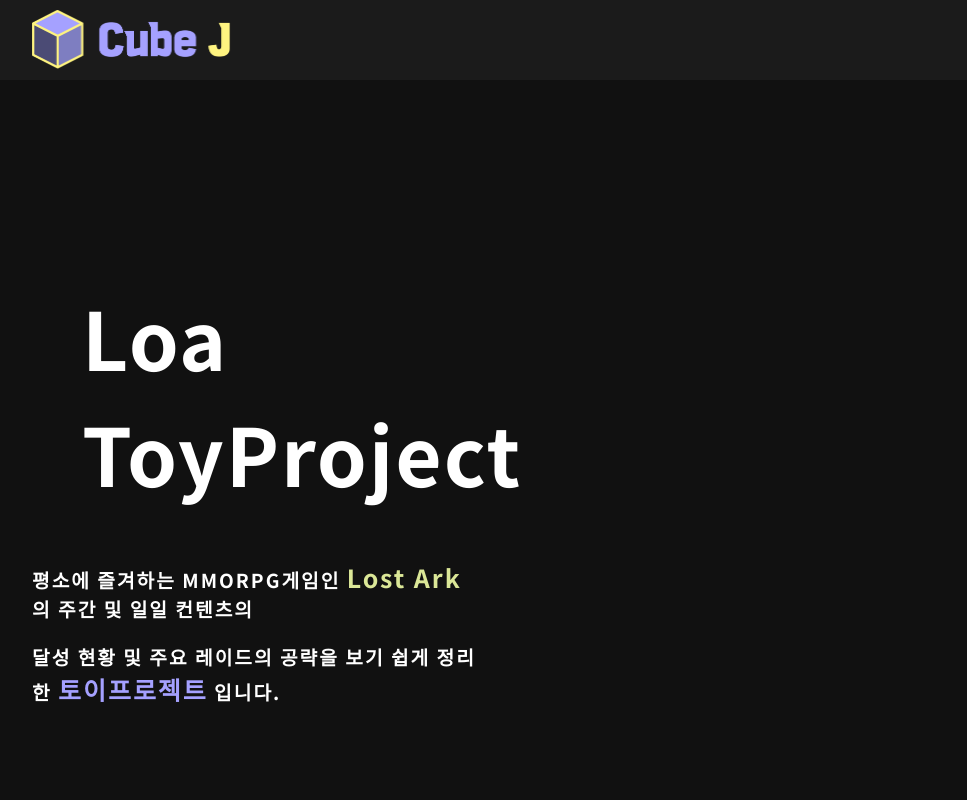
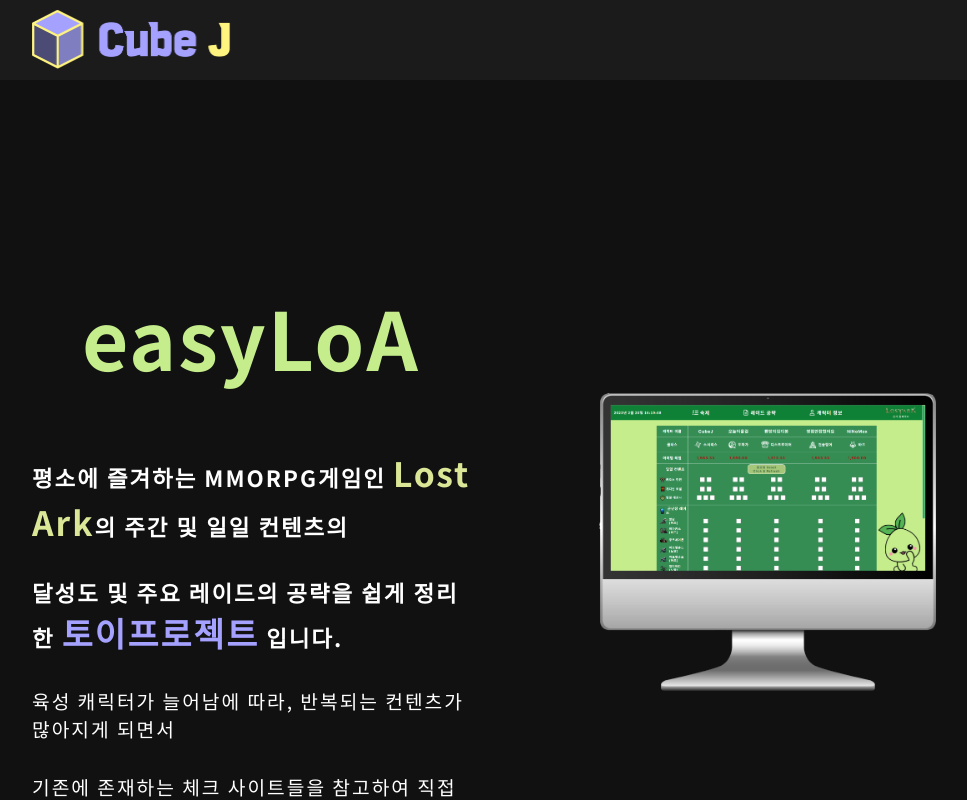
Before and after one commit to wkdwowns100/PortFolio, a React (Create React App) app: page /project1 in a window 1280 px wide. Shown: the top 800 px of the page, without its empty margins (96-1063 px from the left). Built offline with nearby package versions, Linux system fonts and the light colour scheme; a web font is replaced by a local one.

Commit message:
project1 수정

```diff
--- a/src/components/Project1.js
+++ b/src/components/Project1.js
@@ -2,6 +2,7 @@
 
 import "./project1.scss";
 import logo from "../assets/images/logo1.png";
+import Preview from "../assets/images/project1Preview.png";
 
 function Project1(props) {
   return (
@@ -13,17 +14,25 @@
       </header>
       <article className="preview">
         <div className="left">
-          <h1 className="title">Loa ToyProject</h1>
+          <h1 className="title">easyLoA</h1>
           <h2>
             평소에 즐겨하는 MMORPG게임인 <span>Lost Ark</span>의 주간 및 일일
             컨텐츠의
           </h2>
           <h2>
-            달성 현황 및 주요 레이드의 공략을 보기 쉽게 정리한{" "}
+            달성도 및 주요 레이드의 공략을 쉽게 정리한{" "}
             <span className="kind">토이프로젝트</span> 입니다.
           </h2>
+          <h3>
+            육성 캐릭터가 늘어남에 따라, 반복되는 컨텐츠가 많아지게 되면서
+          </h3>
+          <h3>
+            기존에 존재하는 체크 사이트들을 참고하여 직접 만들어보게 되었습니다.
+          </h3>
         </div>
-        <div className="right"></div>
+        <div className="right">
+          <img src={Preview} alt="미리보기" />
+        </div>
       </article>
       <article className="skills">
         <div className="left">
--- a/src/components/project1.scss
+++ b/src/components/project1.scss
@@ -39,22 +39,33 @@
         padding-left: 50px;
         font-size: 5em;
         margin: 3vw 0;
+        color: #c5ed8c;
       }
       h2 {
-        font-size: 1.2em;
-        padding: 10px 0;
+        font-size: 1.4em;
+        padding: 15px 0;
         span {
           font-weight: 600;
-          font-size: 1.3em;
+          font-size: 1.5em;
           color: #dbe797;
         }
         .kind {
           color: #a5a1ff;
         }
       }
+      h3 {
+        font-weight: 400;
+        font-size: 1.2em;
+        padding: 15px 0;
+      }
     }
     .right {
       width: 45vw;
+      display: flex;
+      justify-content: center;
+      img {
+        width: 60%;
+      }
     }
   }
   .skills {
```
Also changed, not shown: src/assets/images/project1Preview.png (added).
